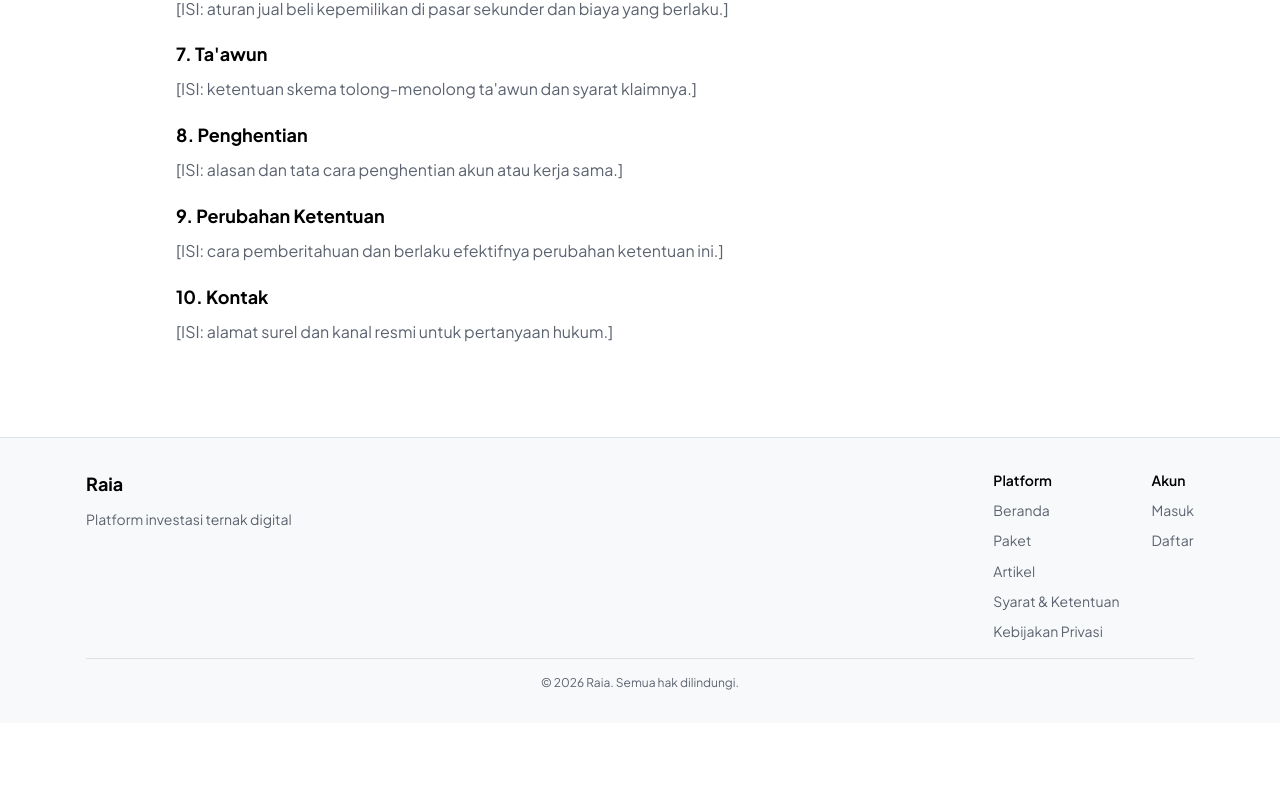
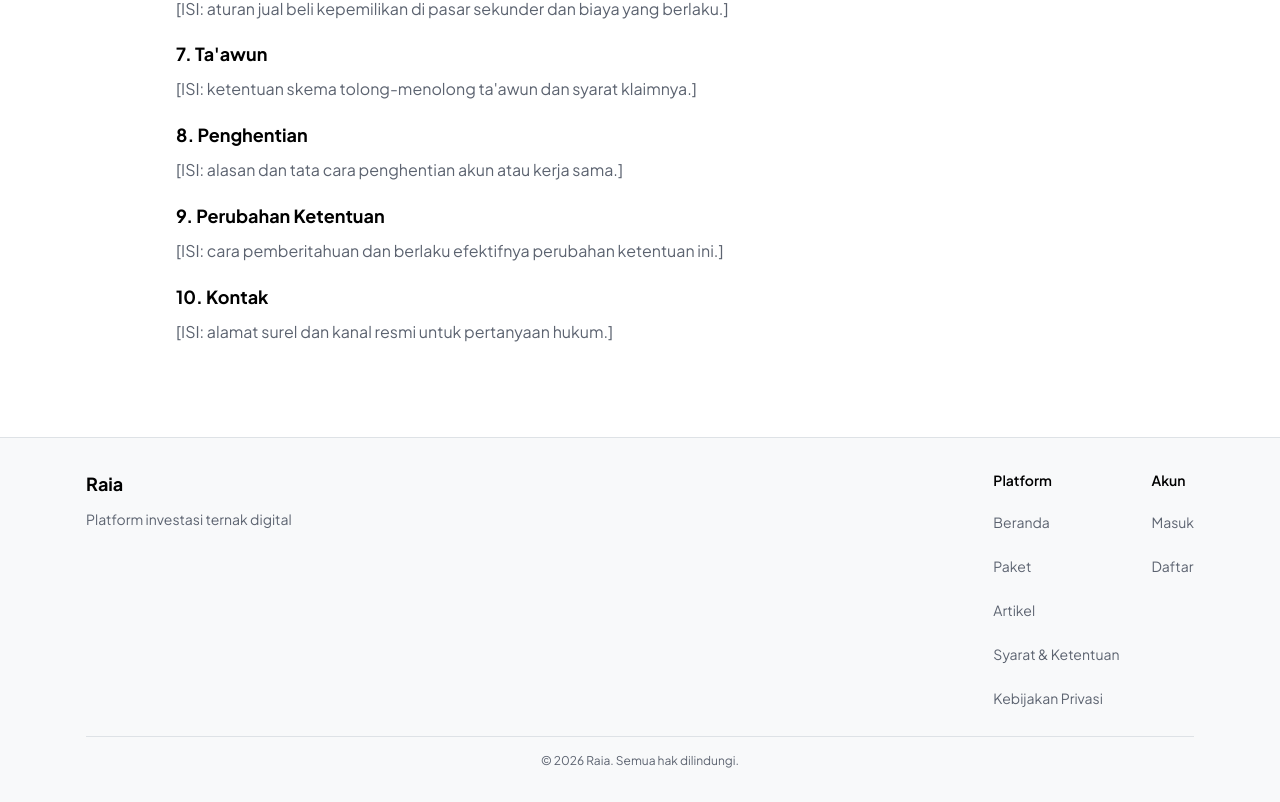
Before and after one commit to mazwardhana/ran-raia-apps, a Next.js app: page /syarat-ketentuan in a window 1280 px wide. Shown: the part 703-1505 px from the top of the page. Before the commit the page ends 1426 px from the top, so only its background shows below. Built offline with nearby package versions, Linux system fonts and the light colour scheme; no server answers.

Commit message:
fix(landing): jaga target sentuh 44px di footer dan logo header

```diff
--- a/src/app/(public)/layout.tsx
+++ b/src/app/(public)/layout.tsx
@@ -2,6 +2,14 @@ import { Box, Container, Group, Stack, Text, Anchor, Divider } from '@mantine/co
 import Link from 'next/link';
 import type { ReactNode } from 'react';
 import { PublicNav } from '@/components/landing/PublicNav';
+
+// Anchor di footer dan logo header dijadikan blok setinggi 44px supaya
+// target sentuh tetap memenuhi minimum di layar kecil.
+const touchAnchor = {
+  display: 'inline-flex',
+  alignItems: 'center',
+  minHeight: 44,
+} as const;
 
 export default function PublicLayout({ children }: { children: ReactNode }) {
   return (
@@ -13,7 +21,15 @@ export default function PublicLayout({ children }: { children: ReactNode }) {
       >
         <Container size="lg">
           <Group justify="space-between" align="center">
-            <Anchor component={Link} href="/" c="dark" fw={700} size="xl" underline="never">
+            <Anchor
+              component={Link}
+              href="/"
+              c="dark"
+              fw={700}
+              size="xl"
+              underline="never"
+              style={touchAnchor}
+            >
               Raia
             </Anchor>
             <PublicNav />
@@ -42,18 +58,18 @@ export default function PublicLayout({ children }: { children: ReactNode }) {
                 <Text size="sm" c="dimmed">Platform investasi ternak digital</Text>
               </Stack>
               <Group gap="xl" align="flex-start">
-                <Stack gap="xs">
-                  <Text fw={600} size="sm">Platform</Text>
-                  <Anchor component={Link} href="/" size="sm" c="dimmed" underline="hover">Beranda</Anchor>
-                  <Anchor component={Link} href="/paket" size="sm" c="dimmed" underline="hover">Paket</Anchor>
-                  <Anchor component={Link} href="/artikel" size="sm" c="dimmed" underline="hover">Artikel</Anchor>
-                  <Anchor component={Link} href="/syarat-ketentuan" size="sm" c="dimmed" underline="hover">Syarat & Ketentuan</Anchor>
-                  <Anchor component={Link} href="/kebijakan-privasi" size="sm" c="dimmed" underline="hover">Kebijakan Privasi</Anchor>
+                <Stack gap={0}>
+                  <Text fw={600} size="sm" mb="xs">Platform</Text>
+                  <Anchor component={Link} href="/" size="sm" c="dimmed" underline="hover" style={touchAnchor}>Beranda</Anchor>
+                  <Anchor component={Link} href="/paket" size="sm" c="dimmed" underline="hover" style={touchAnchor}>Paket</Anchor>
+                  <Anchor component={Link} href="/artikel" size="sm" c="dimmed" underline="hover" style={touchAnchor}>Artikel</Anchor>
+                  <Anchor component={Link} href="/syarat-ketentuan" size="sm" c="dimmed" underline="hover" style={touchAnchor}>Syarat & Ketentuan</Anchor>
+                  <Anchor component={Link} href="/kebijakan-privasi" size="sm" c="dimmed" underline="hover" style={touchAnchor}>Kebijakan Privasi</Anchor>
                 </Stack>
-                <Stack gap="xs">
-                  <Text fw={600} size="sm">Akun</Text>
-                  <Anchor component={Link} href="/login" size="sm" c="dimmed" underline="hover">Masuk</Anchor>
-                  <Anchor component={Link} href="/register" size="sm" c="dimmed" underline="hover">Daftar</Anchor>
+                <Stack gap={0}>
+                  <Text fw={600} size="sm" mb="xs">Akun</Text>
+                  <Anchor component={Link} href="/login" size="sm" c="dimmed" underline="hover" style={touchAnchor}>Masuk</Anchor>
+                  <Anchor component={Link} href="/register" size="sm" c="dimmed" underline="hover" style={touchAnchor}>Daftar</Anchor>
                 </Stack>
               </Group>
             </Group>
```
